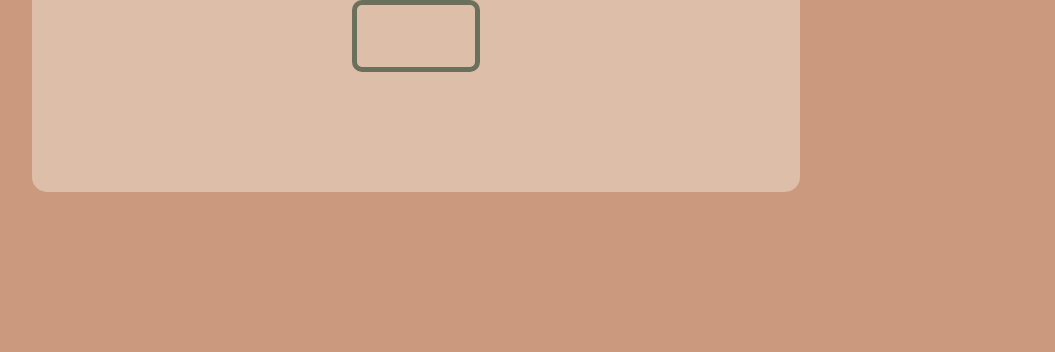
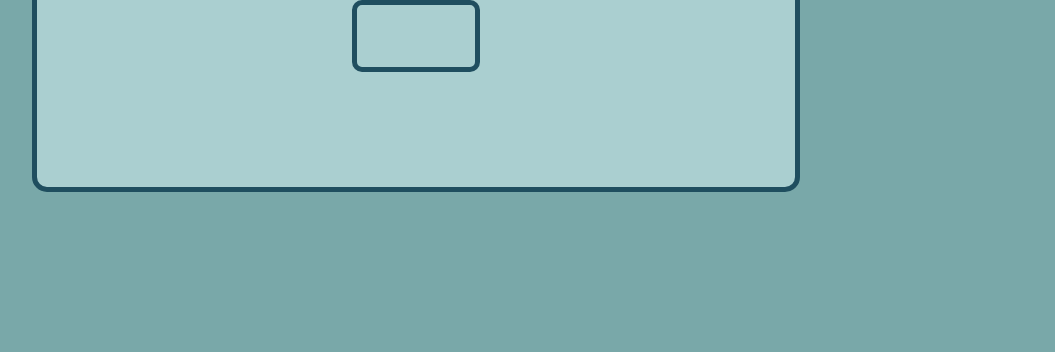
Before and after one commit to Orizonaru/Meta-exerciser, a plain HTML site: page index.html in a window 1280 px wide. Shown: the part 448-800 px from the top of the page, without its empty margins (224-1279 px from the left). Drawn offline with Linux system fonts and the light colour scheme.

Commit message:
TDE v1.35b
> Palette changes

```diff
--- a/styles.css
+++ b/styles.css
@@ -1,7 +1,7 @@
 :root {
-    --mbg: #cb997e;
-    --sbg: #ddbea9;
-    --txt: #6b705c;
+    --mbg: #79a8a9;
+    --sbg: #aacfd0;
+    --txt: #1f4e5f;
     --err: #b30000;
 }
 
@@ -35,6 +35,7 @@ body, main {
 .counter {
     flex-direction: column;
     background-color: var(--sbg);
+    border: 5px solid var(--txt);
     border-radius: 15px;
     width: 40%;
     height: 40%;
@@ -85,6 +86,7 @@ body, main {
     right: 2rem;
     gap: 0.5rem;
     padding: 2rem;
+    border: 5px solid var(--txt);
     border-radius: 10px;
     font-size: 1.5rem;
     font-family: 'Segoe UI', Tahoma, Geneva, Verdana, sans-serif;
```
